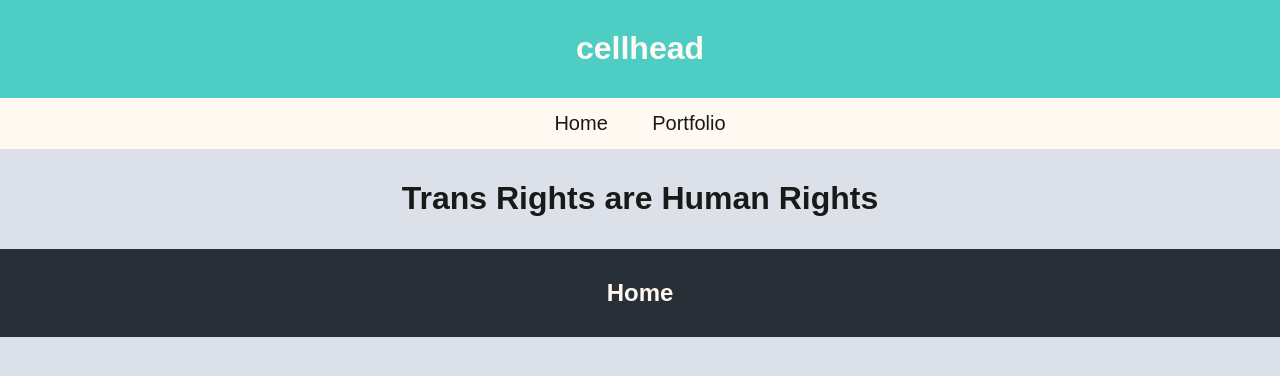
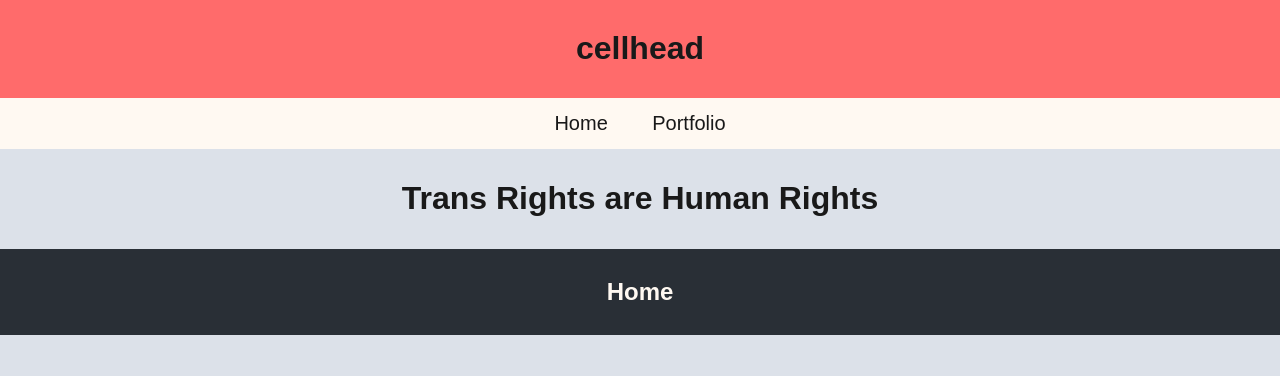
Before and after one commit to cellhead/cellhead.github.io, a Jekyll site: the page index.html, which Jekyll copies as it is, in a window 1280 px wide. Shown: the top 376 px of the page. Built offline with Jekyll 4.4.1, drawn with Linux system fonts in a browser that asks for light colours.

Commit message:
color change test 2

```diff
--- a/_includes/style.css
+++ b/_includes/style.css
@@ -33,9 +33,9 @@
     margin: 0;
 }
 .header {
-    background-color: var(--strong-cyan);
+    background-color: var(--grapefruit-pink);
     text-align: center;
-    color: #fff9f2;
+    color: var(--text-on-light);
     padding: 1vmin;
   }
 .topnav{
@@ -61,7 +61,7 @@
 .footer{
     background-color: var(--jet-black);
     text-align: center;
-    padding: 10px;
+    padding: 1vmin;
   }
 .footer a{
     display: inline-block;
@@ -90,7 +90,7 @@
   Border: 0;
 }
 .itemcontainer{
-  color: #fff9f2;
+  color: var(--text-on-light);
   border: 5px;
   border-color: var(--grapefruit-pink);
   padding-top: 2vmin;
```
